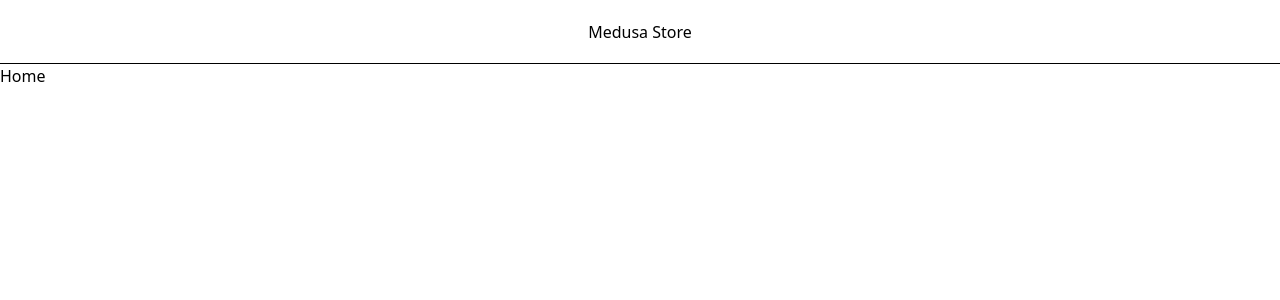
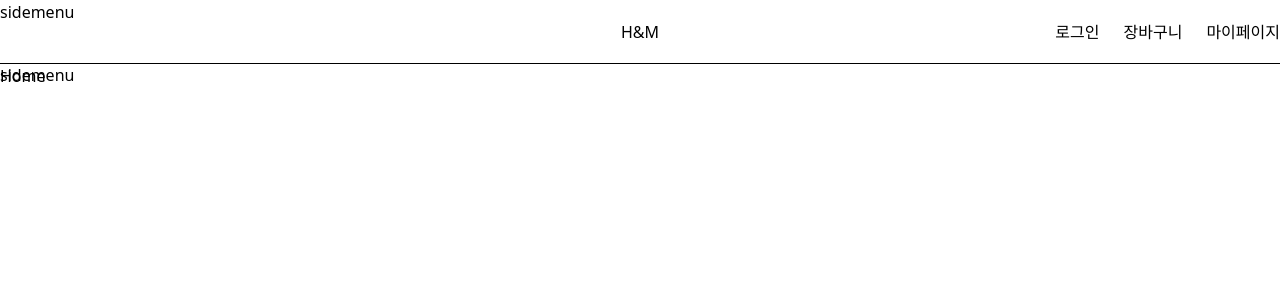
Before and after one commit to we-are-both-new/shopping-mall-fe-react, a React (Vite) app: page / in a window 1280 px wide. Shown: the top 300 px of the page. Built offline with nearby package versions, Linux system fonts and the light colour scheme.

Commit message:
+ header 구축

```diff
--- a/src/Components/Header.tsx
+++ b/src/Components/Header.tsx
@@ -1,29 +1,34 @@
+import { Link } from "react-router";
+import SideMenu from "./SideMenu";
+
 const Header = () => {
     return (
-        <div className="sticky top-0 inset-x-0 z-50 group">
+        <div className="sticky top-0 z-50 group">
             <header className="relative h-16 mx-auto border-b duration-200 bg-white border-ui-border-base">
-                <nav className="content-container txt-xsmall-plus text-ui-fg-subtle flex items-center justify-between w-full h-full text-small-regular">
-                    <div className="flex-1 basis-0 h-full flex items-center">
-                        <div className="h-full">{/* <SideMenu /> */}</div>
+                <nav className="h-full">
+                    <div className="content-container txt-xsmall-plus text-ui-fg-subtle flex items-center justify-between w-full h-full text-small-regular">
+                        <div className="flex-1 basis-0 h-full flex items-center">
+                            <div className="h-full">
+                                <SideMenu />
+                            </div>
+                        </div>
+
+                        <div className="flex items-center h-full">H&M</div>
+
+                        <div className="flex items-center gap-x-6 h-full flex-1 basis-0 justify-end">
+                            <div className="flex items-center justify-center gap-x-6 h-full">
+                                <Link to="">로그인</Link>
+                            </div>
+                            <div className="flex items-center justify-center gap-x-6 h-full">
+                                <Link to="">장바구니</Link>
+                            </div>
+                            <div className="flex items-center justify-center gap-x-6 h-full">
+                                <Link to="">마이페이지</Link>
+                            </div>
+                        </div>
                     </div>
-
-                    <div className="flex items-center h-full">Medusa Store</div>
-
-                    <div className="flex items-center gap-x-6 h-full flex-1 basis-0 justify-end">
-                        <div className="hidden small:flex items-center gap-x-6 h-full">Account</div>
-                        {/* <Suspense
-                        fallback={
-                            <LocalizedClientLink
-                            className="hover:text-ui-fg-base flex gap-2"
-                            href="/cart"
-                            data-testid="nav-cart-link"
-                            >
-                            Cart (0)
-                            </LocalizedClientLink>
-                        }
-                        > */}
-                        {/* <CartButton /> */}
-                        {/* </Suspense> */}
+                    <div>
+                        <SideMenu />
                     </div>
                 </nav>
             </header>
--- /dev/null
+++ b/src/Components/SideMenu.tsx
@@ -0,0 +1,5 @@
+const SideMenu = () => {
+    return <h1>sidemenu</h1>;
+};
+
+export default SideMenu;
```
Also changed, not shown: 1 other file (tests, documents, lock files or other folders).
